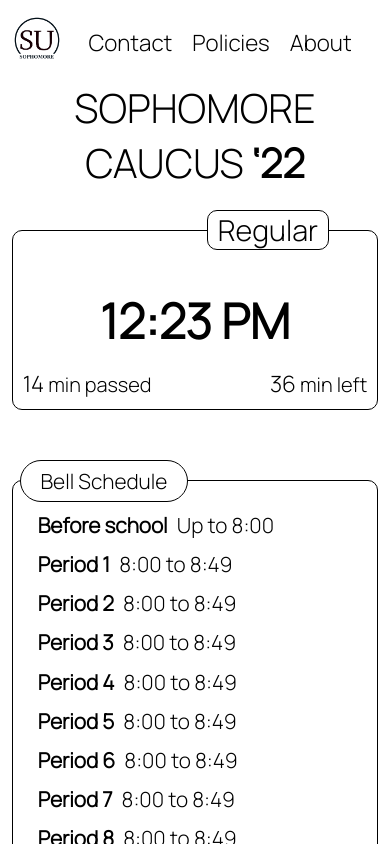
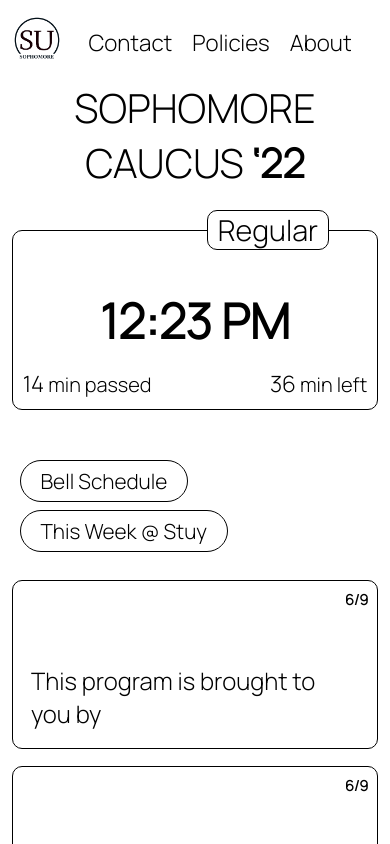
Before and after one commit to leomet07/sophomore.stuysu.org, a Next.js app: page / in a window 390 px wide. Shown: the top 844 px of the page. Built offline with nearby package versions, Linux system fonts and the light colour scheme.

Commit message:
Make weekly schedule collapse on mobile  (same as bell schedule)

```diff
--- a/components/BellSchedule.tsx
+++ b/components/BellSchedule.tsx
@@ -3,16 +3,19 @@ import { useState, useEffect } from "react";
 
 const BellSchedule = () => {
 	const [width, setWidth] = useState(0);
-	const updateDimensions = () => {
+
+	useEffect(() => {
+		const updateDimensions = () => {
+			setWidth(window.innerWidth);
+		};
 		setWidth(window.innerWidth);
-	};
-	useEffect(() => {
-		setWidth(window.innerWidth);
+		if (window.innerWidth <= 1130 && visibility) {
+			setVisibility(false);
+		}
 		window.addEventListener("resize", updateDimensions);
+
 		return () => window.removeEventListener("resize", updateDimensions);
 	}, []);
-	if (typeof window !== "undefined") {
-	}
 
 	const [visibility, setVisibility] = useState(true);
 	const handleOnClick = () => {
--- a/components/WeeklySchedule.tsx
+++ b/components/WeeklySchedule.tsx
@@ -1,36 +1,81 @@
 import styles from "../styles/WeeklySchedule.module.css";
+import { useState, useEffect } from "react";
 
 const WeeklySchedule = () => {
+	const [width, setWidth] = useState(0);
+
+	useEffect(() => {
+		const updateDimensions = () => {
+			setWidth(window.innerWidth);
+		};
+		setWidth(window.innerWidth);
+		if (window.innerWidth <= 1130 && visibility) {
+			setVisibility(false);
+		}
+		window.addEventListener("resize", updateDimensions);
+		return () => window.removeEventListener("resize", updateDimensions);
+	}, []);
+	if (typeof window !== "undefined") {
+	}
+
+	const [visibility, setVisibility] = useState(true);
+	const handleOnClick = () => {
+		if (width <= 1130) {
+			setVisibility(!visibility); // Only toggle visiblity on mobile screens
+		}
+	};
+
+	if (width > 1130 && !visibility) {
+		setVisibility(true);
+	}
 	return (
+		<div className={visibility ? "" : styles.hidden}>
 			<div id={styles.weekly_schedule_parent}>
-			<div id={styles.label}>
+				<div id={styles.label} onClick={handleOnClick}>
 					<span>This Week @ Stuy</span>
 				</div>
+				{visibility ? (
 					<div id={styles.weekly_schedule_box}>
 						<div id={styles.weekly_schedule}>
 							<p>
-						Monday <span className={styles.highlight}>Regular</span>
+								Monday{" "}
+								<span className={styles.highlight}>
+									Regular
+								</span>
 							</p>
 							<p>
 								Tuesday{" "}
-						<span className={styles.highlight}>Regular</span>
+								<span className={styles.highlight}>
+									Regular
+								</span>
 							</p>
 							<p>
 								Wensday{" "}
-						<span className={styles.highlight}>Regular</span>
+								<span className={styles.highlight}>
+									Regular
+								</span>
 							</p>
 							<p>
 								Thursday{" "}
-						<span className={styles.highlight}>Regular</span>
+								<span className={styles.highlight}>
+									Regular
+								</span>
 							</p>
 							<p>
-						Friday <span className={styles.highlight}>Regular</span>
+								Friday{" "}
+								<span className={styles.highlight}>
+									Regular
+								</span>
 							</p>
 						</div>
 						<div id={styles.special_news_container}>
 							<p>No special news</p>
 						</div>
 					</div>
+				) : (
+					<></>
+				)}
+			</div>
 		</div>
 	);
 };
--- a/styles/Home.module.css
+++ b/styles/Home.module.css
@@ -74,9 +74,6 @@
 		margin-bottom: 10px;
 		width: 100%;
 		max-width: 100%;
-	}
-
-	#bell_schedule_container {
 		height: fit-content;
 	}
 }
--- a/styles/WeeklySchedule.module.css
+++ b/styles/WeeklySchedule.module.css
@@ -1,9 +1,10 @@
 #weekly_schedule_parent {
 	width: 100%;
-	height: 100%;
 	display: flex;
 	flex-direction: column;
 	justify-content: space-between;
+	padding-top: 20px;
+	height: calc(fit-content + 20px);
 }
 
 #label {
@@ -20,6 +21,7 @@
 	padding-right: 10px;
 	padding-left: 10px;
 	margin-left: 2vw;
+	margin-top: -20px;
 	padding: 20px;
 }
 
@@ -36,6 +38,7 @@
 	display: flex;
 	flex-direction: column;
 	justify-content: space-between;
+	margin-top: 0px;
 }
 #special_news_container {
 	height: 70px;
@@ -65,3 +68,16 @@
 	margin-right: 5px;
 	margin-left: 5px;
 }
+
+.hidden #weekly_schedule_parent {
+	height: 40px;
+}
+
+.hidden #weekly_schedule_box {
+	height: 0px;
+}
+@media (max-width: 1130px) {
+	#label {
+		cursor: pointer;
+	}
+}
```
Lines whose indentation alone changed are shown as unchanged.
